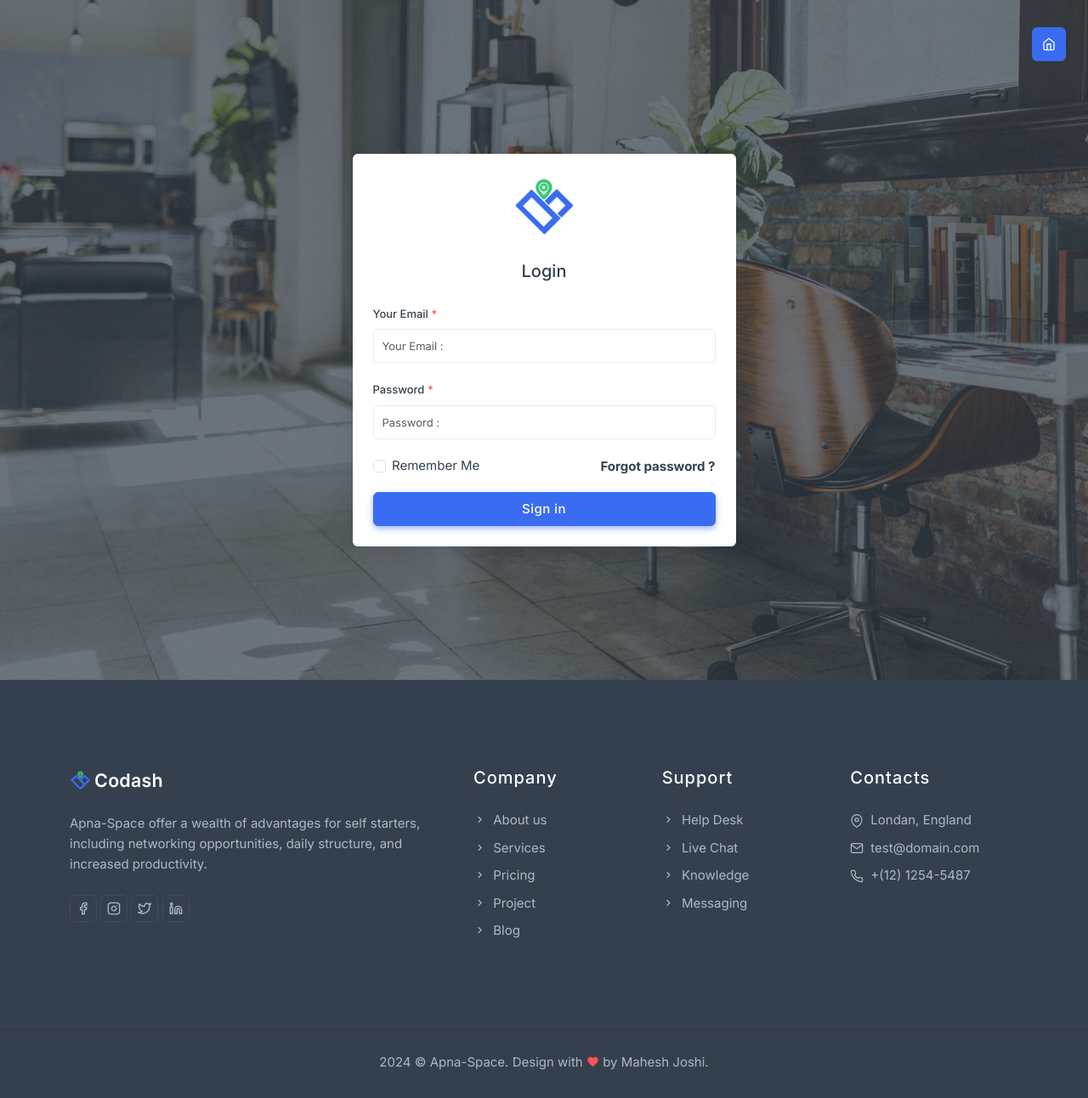
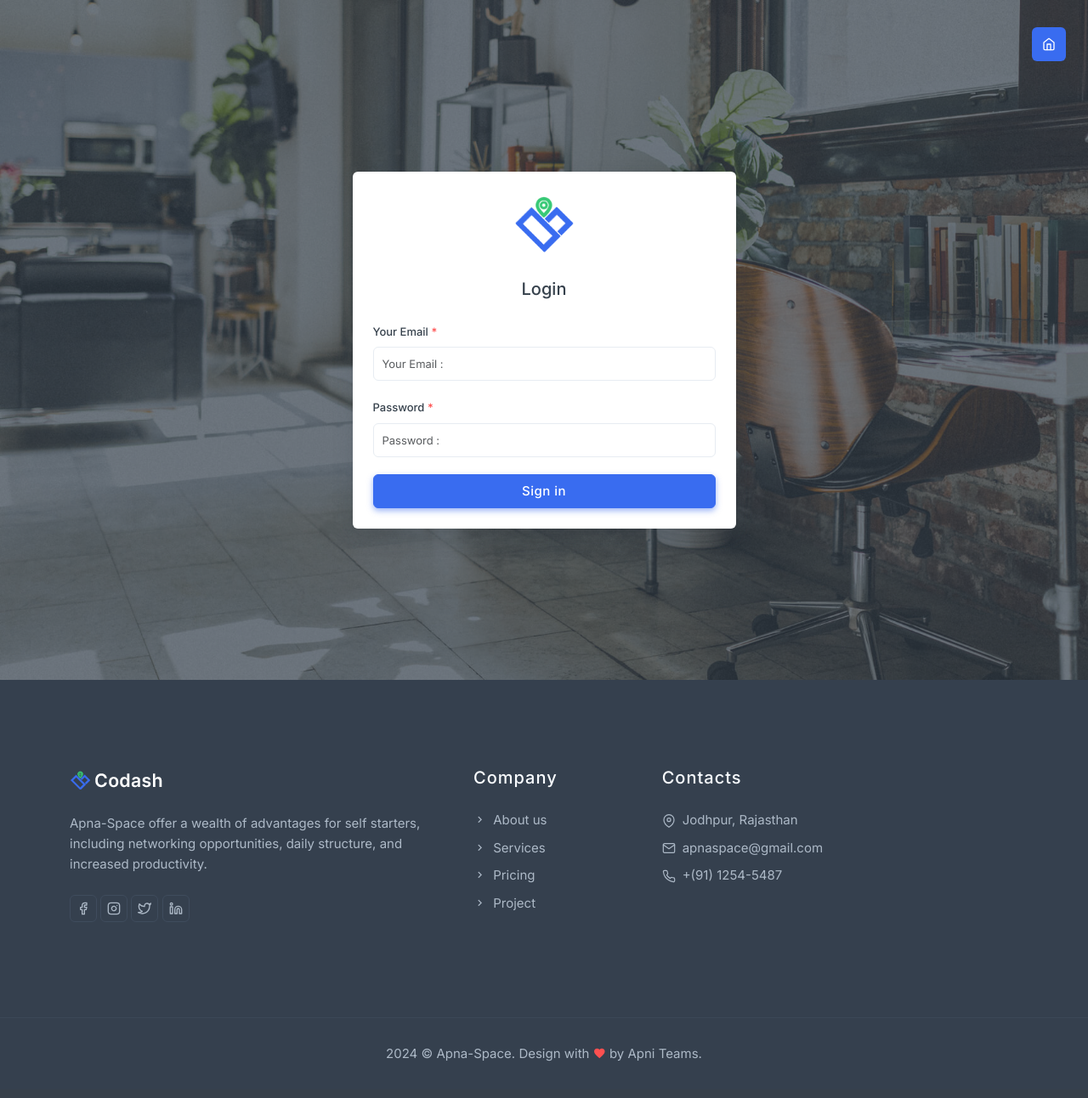
Before and after one commit to mahesh-51/Apna-space, a CodeIgniter app: page /work/index.php/welcome/login in a window 1280 px wide. Shown: the whole page at 85% size. After the commit the page ends 1249 px from the top, so only its background shows below. Run offline with CodeIgniter, Linux system fonts and the light colour scheme.

Commit message:
minor changes

```diff
--- a/application/views/footer.php
+++ b/application/views/footer.php
@@ -35,12 +35,10 @@
                                                         class="mdi mdi-chevron-right me-1"></i> Pricing</a></li>
                                             <li><a href="javascript:void(0)" class="text-foot"><i
                                                         class="mdi mdi-chevron-right me-1"></i> Project</a></li>
-                                            <li><a href="javascript:void(0)" class="text-foot"><i
-                                                        class="mdi mdi-chevron-right me-1"></i> Blog</a></li>
                                         </ul>
                                     </div><!--end col-->
 
-                                    <div class="col-md-4 mt-4 pt-2 mt-sm-0 pt-sm-0">
+                                        <!-- <div class="col-md-4 mt-4 pt-2 mt-sm-0 pt-sm-0">
                                             <h5 class="text-light footer-head">Support</h5>
                                             <ul class="list-unstyled footer-list mt-4">
                                                 <li><a href="javascript:void(0)" class="text-foot"><i
@@ -52,18 +50,18 @@
                                                 <li><a href="javascript:void(0)" class="text-foot"><i
                                                             class="mdi mdi-chevron-right me-1"></i> Messaging</a></li>
                                             </ul>
-                                    </div><!--end col-->
+                                        </div> -->
 
                                     <div class="col-md-4 mt-4 pt-2 mt-sm-0 pt-sm-0">
                                         <h5 class="text-light footer-head">Contacts</h5>
                                         <ul class="list-unstyled footer-list mt-4">
                                             <li><i data-feather="map-pin" class="fea icon-sm text-foot me-2"></i><a
-                                                    href="#" class="text-foot">Londan, England</a></li>
+                                                    href="#" class="text-foot">Jodhpur, Rajasthan</a></li>
                                             <li><i data-feather="mail" class="fea icon-sm text-foot me-2"></i><a
-                                                    href="mailto:Mahesh.mentem@gmail.com"
-                                                    class="text-foot">test@domain.com</a></li>
+                                                    href="mailto:apnaspace@gmail.com"
+                                                    class="text-foot">apnaspace@gmail.com</a></li>
                                             <li><i data-feather="phone" class="fea icon-sm text-foot me-2"></i><a
-                                                    href="tel:+152534-468-854" class="text-foot">+(12) 1254-5487</a>
+                                                    href="tel:+152534-468-854" class="text-foot">+(91) 1254-5487</a>
                                             </li>
                                         </ul>
                                     </div><!--end col-->
@@ -82,7 +80,7 @@
                         <p class="mb-0 text-foot">
                             <script>document.write(new Date().getFullYear())</script> © Apna-Space. Design with <i
                                 class="mdi mdi-heart text-danger"></i> by <a href="javascript:void(0)"
-                                target="_blank" class="text-reset">Mahesh Joshi</a>.
+                                target="_blank" class="text-reset">Apni Teams</a>.
                         </p>
                     </div><!--end col-->
                 </div><!--end row-->
--- a/application/views/herosection.php
+++ b/application/views/herosection.php
@@ -10,12 +10,12 @@
                         <div class="row">
                             <div class="col-lg-10">
                                 <div class="subcribe-form mt-4">
-                                    <form>
+                                    <!-- <form>
                                         <div class="form-group mb-0">
                                             <input name="name" id="name2" type="text" class="rounded-lg shadow" style="opacity: 0.8;" placeholder="Search your space...">
                                             <button type="submit" class="btn btn-pills btn-primary">Search</button>
                                         </div>
-                                    </form>
+                                    </form> -->
                                 </div>
                             </div>
                         </div>
--- a/application/views/login.php
+++ b/application/views/login.php
@@ -33,7 +33,7 @@
                                         </div>
                                     </div><!--end col-->
 
-                                    <div class="col-12">
+                                    <!-- <div class="col-12">
                                         <div class="d-flex justify-content-between mb-3">
                                             <div class="form-check">
                                             <input class="form-check-input" type="checkbox" value=""
@@ -44,7 +44,7 @@
                                         </div>
                                             <p class="forgot-pass mb-0"><a href="" class="text-dark fw-bold">Forgot password ?</a></p>
                                         </div>
-                                    </div><!--end col-->
+                                    </div> -->
 
                                     <div class="col-12 mb-0">
                                         <button name='submit' class="btn btn-primary w-100">Sign in</button>
--- a/application/views/navbar.php
+++ b/application/views/navbar.php
@@ -2,8 +2,10 @@
         <div class="container">
             <!-- Logo container-->
             <a class="logo" href="<?php echo base_url() ?>">
-                    <img src="assets/images/logo.png" class="l-dark" height="24" alt="">
-                    <img src="assets/images/logo-light.png" class="l-light" height="24" alt="">
+                    <!-- <img src="assets/images/logo.png" class="l-dark" height="24" alt=""> -->
+                    <p class="text-dark l-dark">Apna Space</p>
+                    <p class="text-white l-light">Apna Space</p>
+                    <!-- <img src="assets/images/logo-light.png" class="l-light" height="24" alt=""> -->
                 </a>
                 <!-- End Logo container-->
                 <div class="menu-extras">
```
Lines whose indentation alone changed are shown as unchanged.
